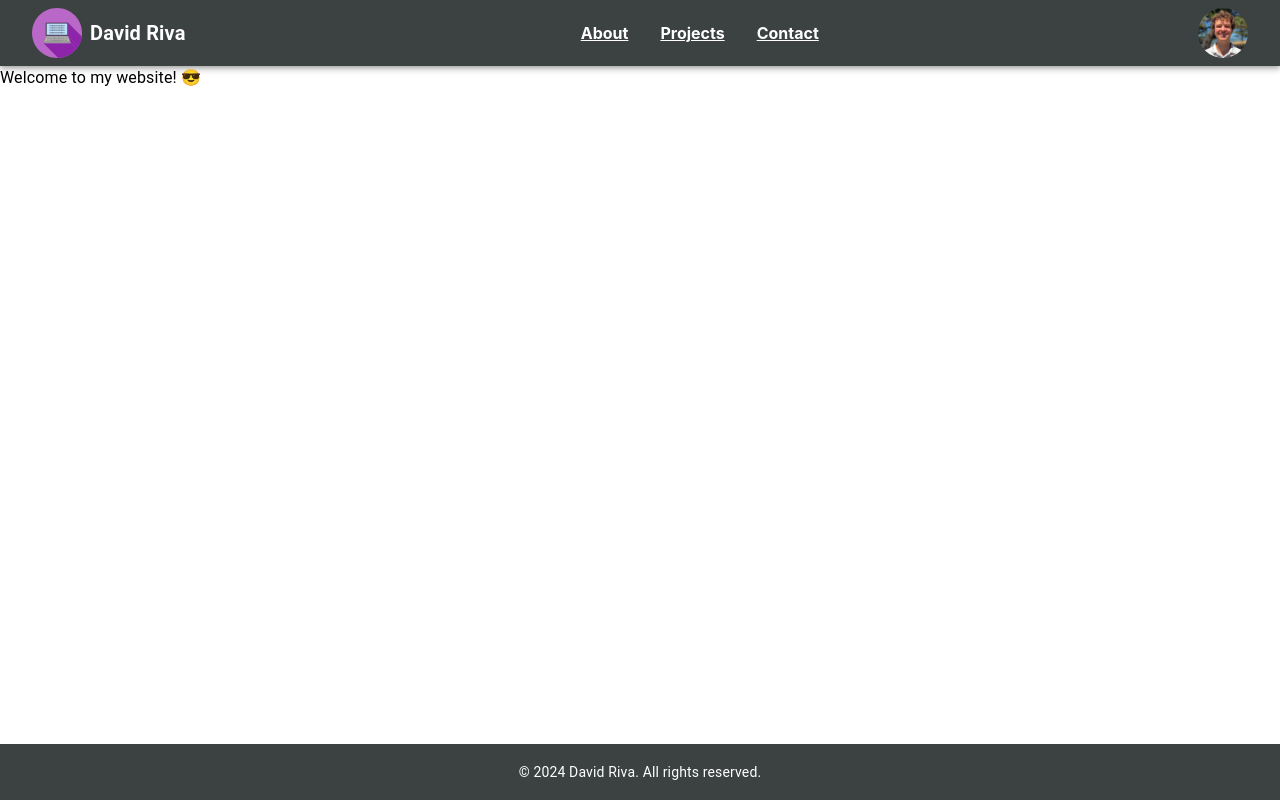
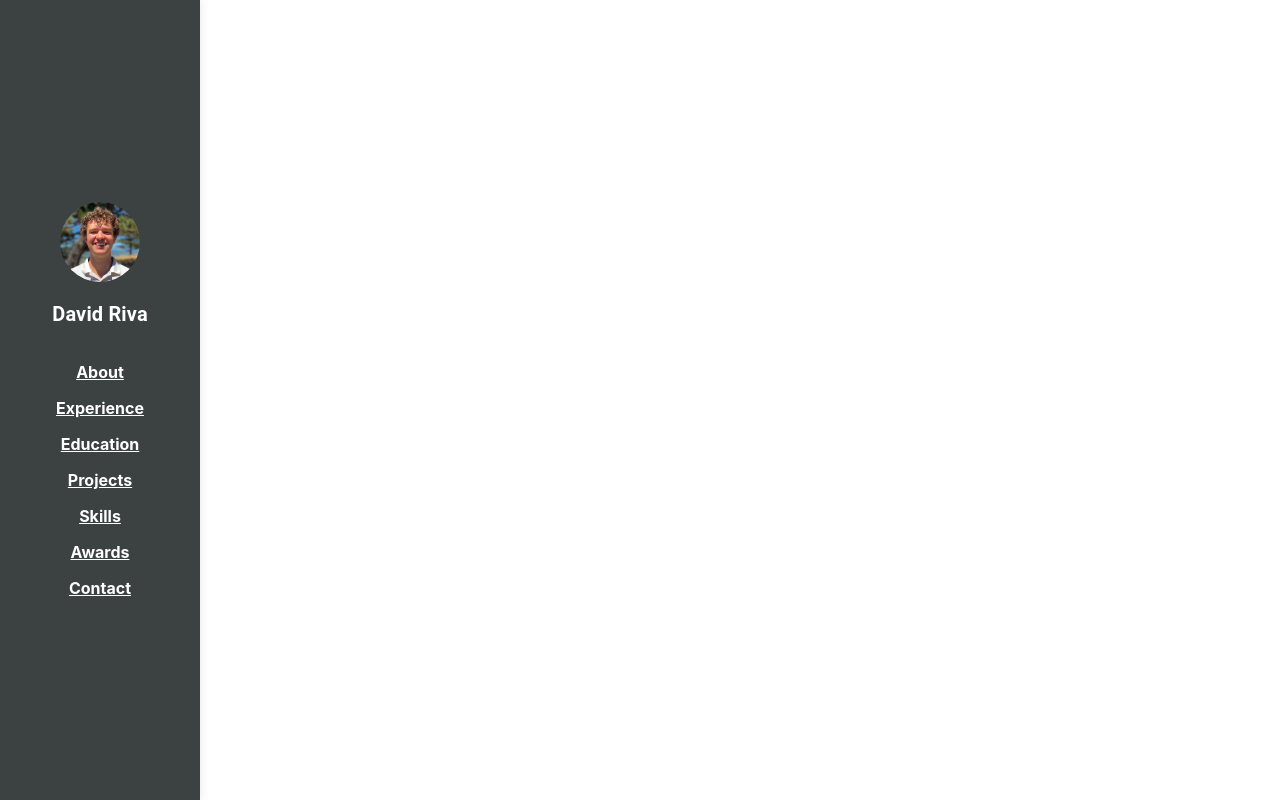
Before and after one commit to davidjriva/Personal-Portfolio, a React (Create React App) app: page / in a window 1280 px wide. Built offline with nearby package versions, Linux system fonts and the light colour scheme.

Commit message:
restructure navbar

```diff
--- a/src/App.js
+++ b/src/App.js
@@ -5,7 +5,6 @@ import { Box } from '@mui/material'; // Import Box
 import About from './components/About';
 import Projects from './components/Projects';
 import Contact from './components/Contact';
-import Footer from './components/Footer';
 import NavBar from './components/NavBar';
 import Home from './components/Home';
 
@@ -23,7 +22,6 @@ function App() {
           </Routes>
         </Router>
       </Box>
-      <Footer />
     </Box>
   );
 }
--- a/src/components/NavBar.js
+++ b/src/components/NavBar.js
@@ -1,31 +1,47 @@
 import * as React from 'react';
-import { Link, Avatar, IconButton, Container, Typography, Toolbar, Box, AppBar, } from '@mui/material';
+import { Link, Avatar, IconButton, Typography, Toolbar, Box, AppBar } from '@mui/material';
 import slugify from 'slugify';
 
-const pages = ['About', 'Projects', 'Contact'];
+const pages = ['About', 'Experience', 'Education', 'Projects', 'Skills', 'Awards', 'Contact'];
 
 function NavBar() {
   return (
-    <AppBar position="static" sx={{ backgroundColor: '#3c4142' }}>
-      <Container maxWidth="xl">
-        <Toolbar disableGutters>
-          <Box sx={{ display: 'flex', alignItems: 'center', mr: 2 }}>
-            <IconButton href="/" color="inherit">
-              <img src="/images/Portfolio-Icon.svg" alt="Computer Icon" style={{ width: 50, height: 50 }} />
-              <Typography variant="h6" sx={{ fontWeight: 700, ml: 1 }}>
+    <AppBar
+      position="fixed"
+      sx={{
+        backgroundColor: '#3c4142',
+        height: '100vh',
+        width: '200px',
+        left: 0,
+        top: 0,
+        display: 'flex',
+        flexDirection: 'column',
+        alignItems: 'center',
+        justifyContent: 'center',
+        padding: '1rem',
+        boxShadow: '0px 0px 10px rgba(0, 0, 0, 0.1)',
+      }}
+    >
+      <Toolbar disableGutters sx={{ flexDirection: 'column', alignItems: 'center', width: '100%' }}>
+        <Box sx={{ mb: 3, textAlign: 'center' }}>
+          <IconButton href="/about">
+            <Avatar alt="Photo of David Riva" src="/images/headshot.jpeg" sx={{ width: 80, height: 80 }} />
+          </IconButton>
+          <Typography variant="h6" sx={{ fontWeight: 700, mt: 1 }}>
             David Riva
           </Typography>
-            </IconButton>
         </Box>
 
-          <Box sx={{ display: 'flex', flexGrow: 1, justifyContent: 'center' }}>
+        <Box sx={{ display: 'flex', flexDirection: 'column', alignItems: 'center', width: '100%' }}>
           {pages.map((page) => (
             <Link
               href={`/${slugify(page.toLowerCase())}`}
               color="inherit"
               sx={{
-                  mx: 2,
+                my: 1,
                 fontWeight: 700,
+                width: '100%',
+                textAlign: 'center',
               }}
               key={page}
             >
@@ -33,14 +49,7 @@ function NavBar() {
             </Link>
           ))}
         </Box>
-
-          <Box sx={{ display: 'flex', alignItems: 'center' }}>
-            <IconButton href="/about">
-              <Avatar alt="Photo of David Riva" src="/images/headshot.jpeg" sx={{ width: 50, height: 50 }} />
-            </IconButton>
-          </Box>
       </Toolbar>
-      </Container>
     </AppBar>
   );
 }
```
Lines whose indentation alone changed are shown as unchanged.
